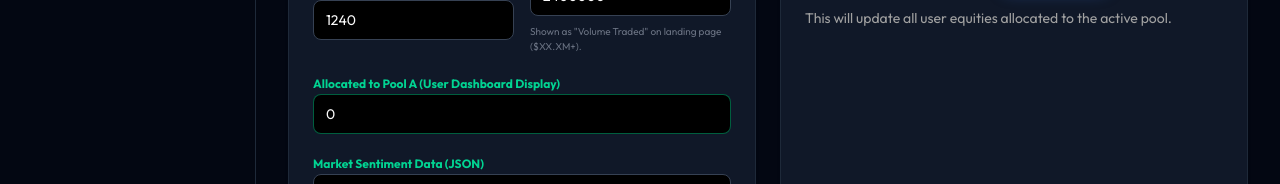
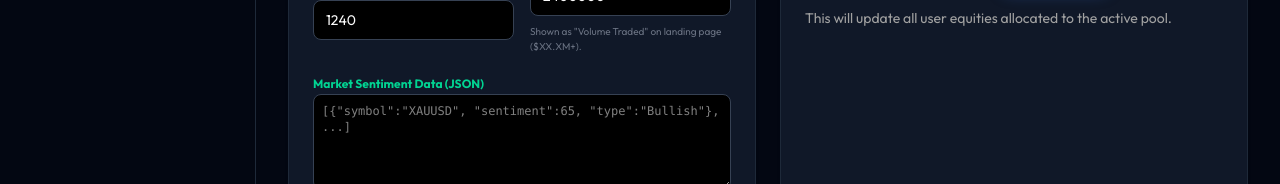
Before and after one commit to dsgffdfdgd/vollitrading, a Next.js app: page /admin in a window 1280 px wide. Shown: the part 179-363 px from the top of the page. Built offline with nearby package versions, Linux system fonts and the light colour scheme; no server answers; the database is empty.

Commit message:
Update admin page functionality

```diff
--- a/app/admin/page.tsx
+++ b/app/admin/page.tsx
@@ -325,16 +325,7 @@ export default function AdminPage() {
                                         Shown as "Volume Traded" on landing page ($XX.XM+).
                                     </p>
                                 </div>
-                                <div className="space-y-2 col-span-2">
-                                    <label className="text-xs text-emerald-400 font-bold">Allocated to Pool A (User Dashboard Display)</label>
-                                    <Input
-                                        type="number"
-                                        value={stats.activeTradingDisplay}
-                                        onChange={(e) => setStats({ ...stats, activeTradingDisplay: Number(e.target.value) })}
-                                        className="bg-black border-emerald-500/50"
-                                        placeholder="Amount to show on every user's 'Active Trading' card"
-                                    />
-                                </div>
+                                {/* Removed global activeTradingDisplay as it is now per-user */}
                             </div>
 
                             <div className="space-y-4 mt-4">
```
